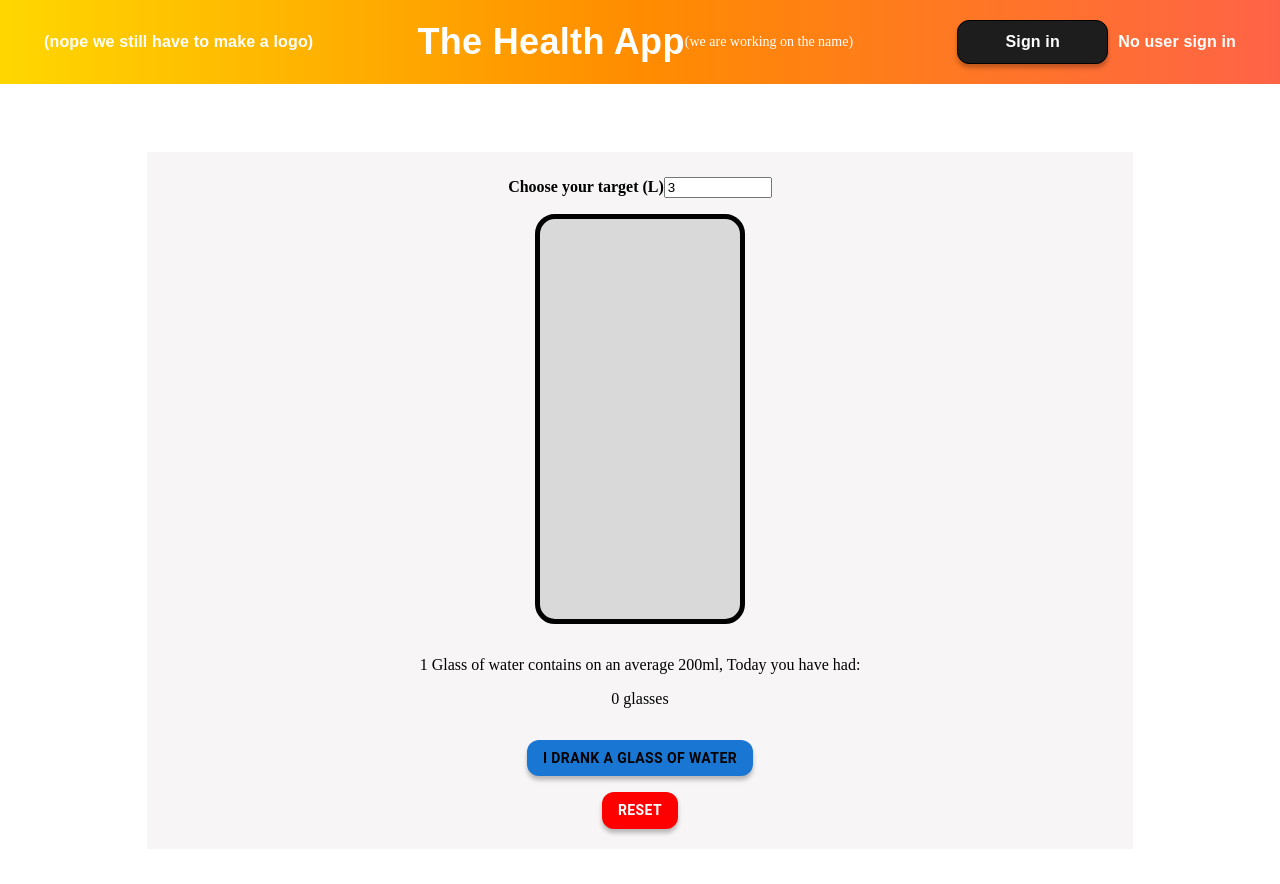
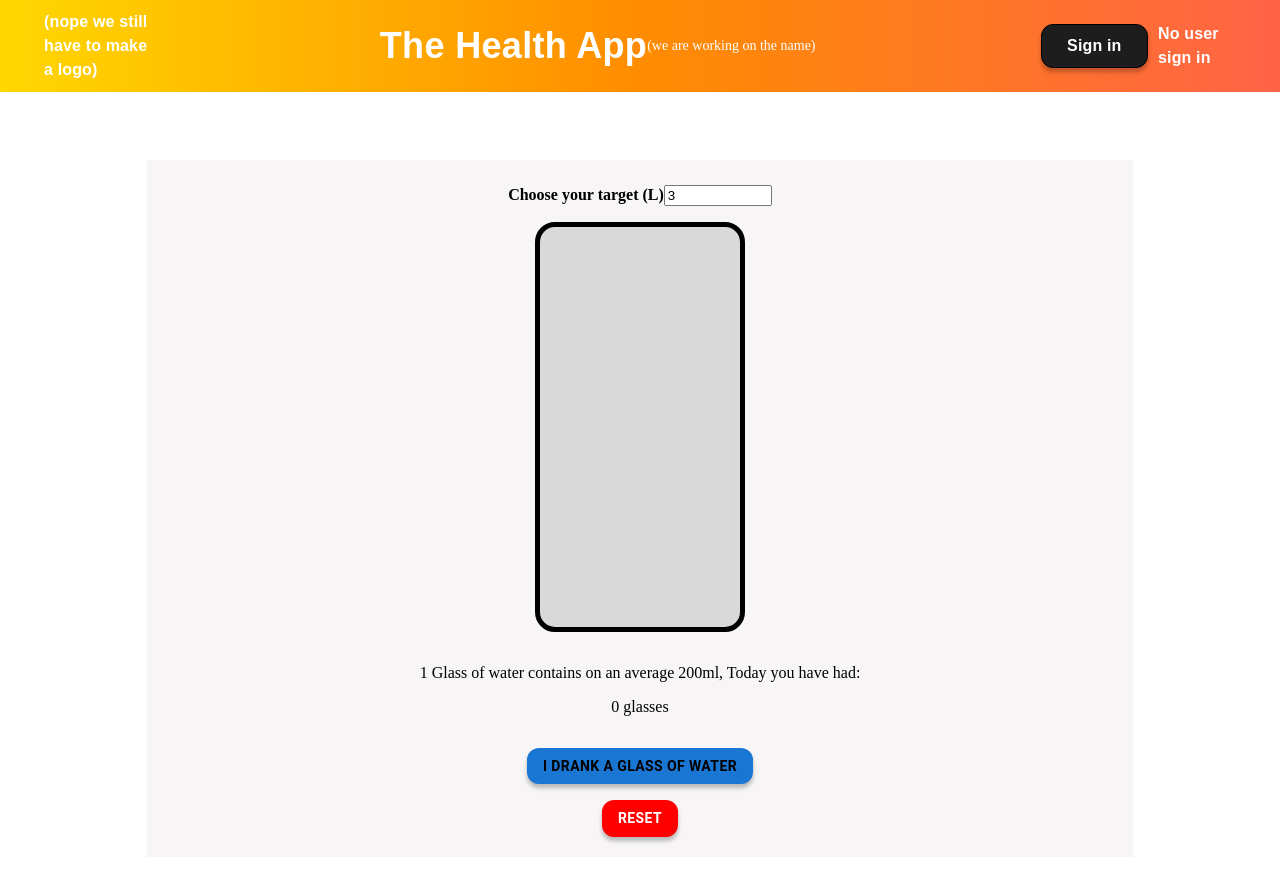
Before and after one commit to samarth2002/healthyapp, a Next.js app: page / in a window 1280 px wide. Shown: the top 884 px of the page. Built offline with nearby package versions, Linux system fonts and the light colour scheme; no server answers.

Commit message:
fixed flex

```diff
--- a/components/Navbar/Navbar.js
+++ b/components/Navbar/Navbar.js
@@ -29,7 +29,7 @@ function Navbar() {
           justifyContent: "space-between",
         }}
       >
-        <Box>
+        <Box sx = {{flex: '0.1'}}>
           <Typography
             sx={{
               fontFamily: "Arial, sans-serif",
@@ -49,6 +49,7 @@ function Navbar() {
             width: "auto",
             textAlign: "left",
             flexDirection: isMobile ? "column" : "row",
+            flex: '0.8'
           }}
         >
           <Typography
@@ -79,6 +80,7 @@ function Navbar() {
             marginTop: isMobile ? "10px" : "0",
             gap: "10px",
             flexDirection: isMobile ? "column" : "row",
+            flex: '0.1'
           }}
         >
           <SignInButton />
```
